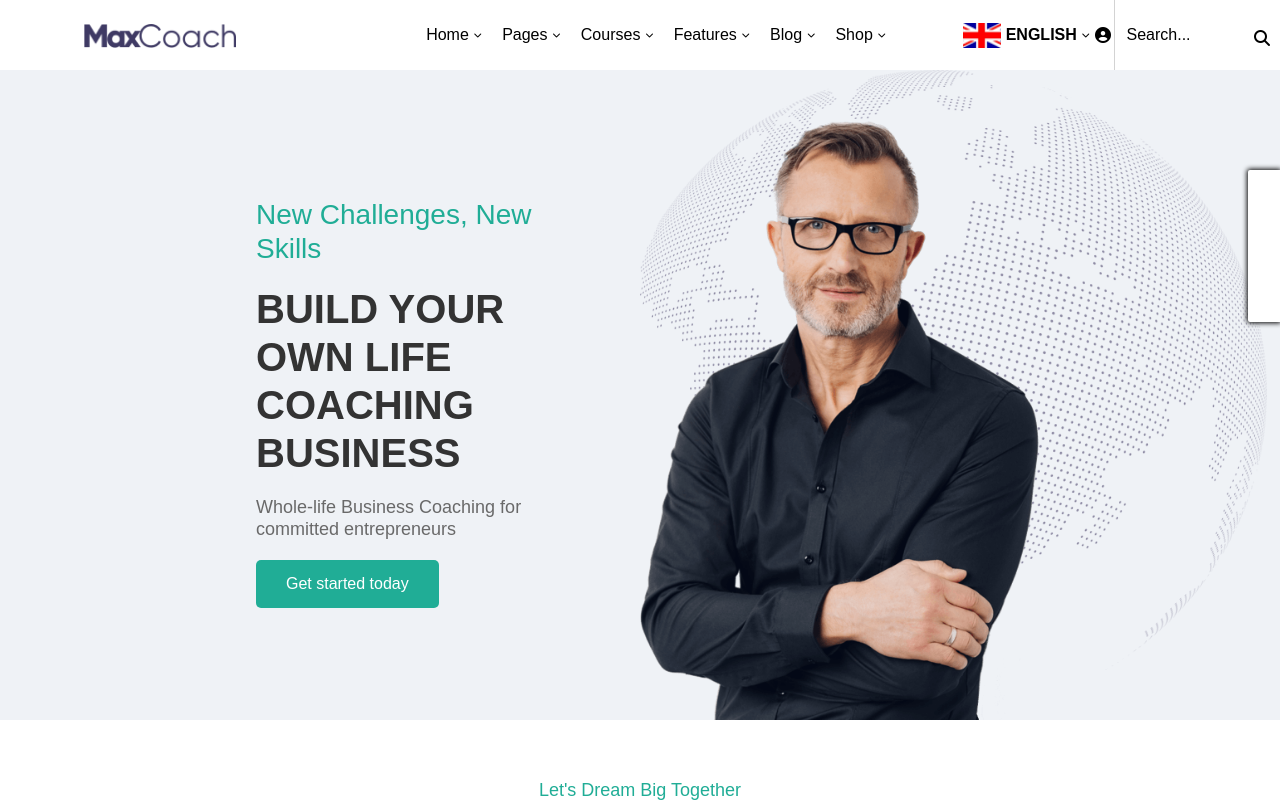
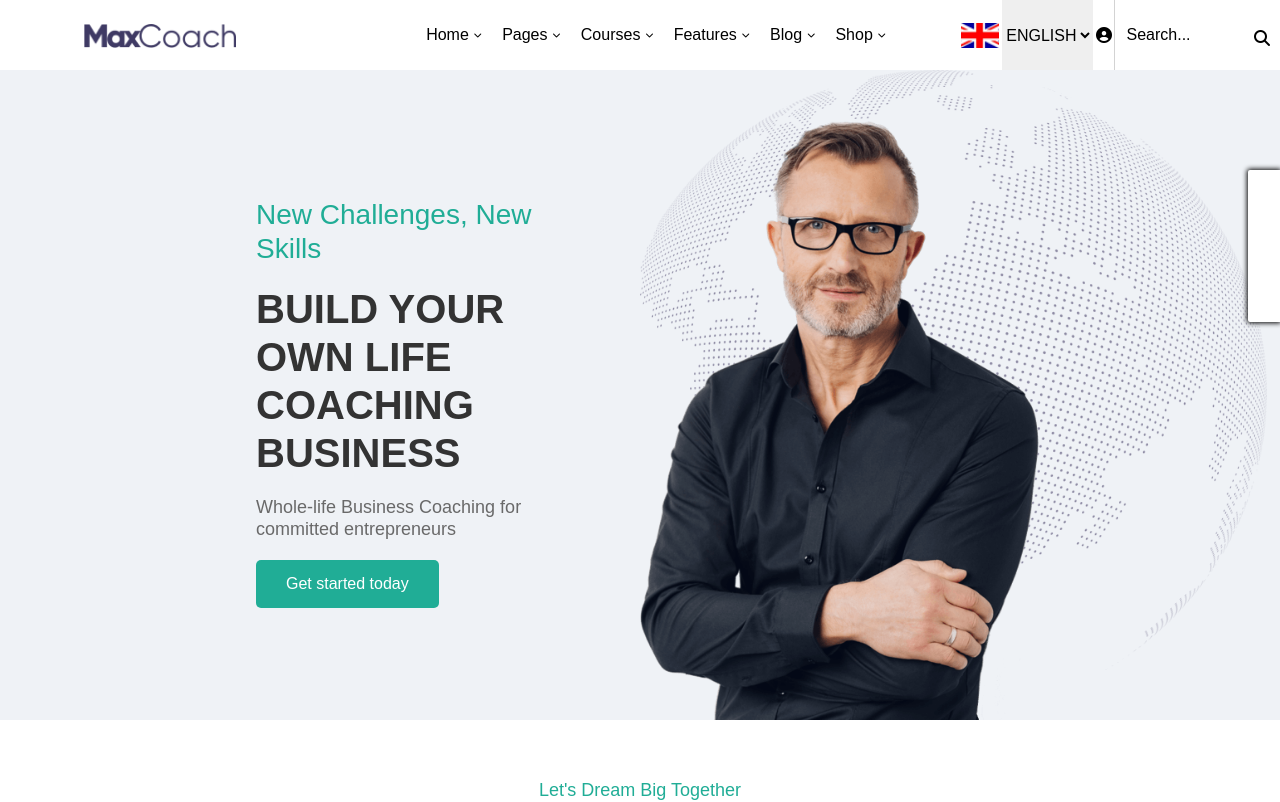
Before and after one commit to FrancescoCataletto/proj-html-vuejs, a Vue app: page / in a window 1280 px wide. Shown: the top 802 px of the page. Built offline with nearby package versions, Linux system fonts and the light colour scheme.

Commit message:
header language selection dynamic

```diff
--- a/src/components/HeaderComponent.vue
+++ b/src/components/HeaderComponent.vue
@@ -15,8 +15,12 @@
       </nav>
       <div id="right-header" class="d-flex">
           <div class="d-flex">
-              <img src="../assets/img/en.png" alt="UK flag">
-              <p>ENGLISH<i class="fa-solid fa-chevron-down"></i></p>
+              <img v-if="value==='en'" src="../assets/img/en.png" alt="UK flag">
+              <img v-else src="../assets/img/de.png" alt="DE flag">
+              <select name="" id="" v-model="value">
+                  <option value="en" selected>ENGLISH</option>
+                  <option value="de">GERMAN</option>
+              </select>
               <i class="fa-solid fa-circle-user"></i>
           </div>
           <input type="text" class="form-control" placeholder="Search..."><i class="fa-solid fa-magnifying-glass"></i>
@@ -26,7 +30,12 @@
 
 <script>
 export default {
-    name: "HeaderComponent"
+    name: "HeaderComponent",
+    data(){
+        return{
+            value: "en"
+        }
+    }
 }
 </script>
 
@@ -34,6 +43,7 @@ export default {
 @import "../assets/img/global.scss";
 
 header{
+    background-color: white;
     height: 70px;
     width: 100%;
 }
@@ -76,17 +86,6 @@ nav{
         height: 70px;
         width: 100%;
         justify-content: space-around;
-        p{
-            display: flex;
-            align-items: center;
-            margin-bottom: 0;
-            font-weight: bold;
-            i{
-                margin-left: 5px;
-                font-size: 8px;
-                cursor: pointer;
-            }
-        }
         img{
             margin: auto 0;
             height: 25px;
@@ -96,7 +95,9 @@ nav{
             line-height: 70px;
             cursor: pointer;
         }
-
+    }
+    select{
+        border: none;
     }
     input{
         height: 70px;
```
